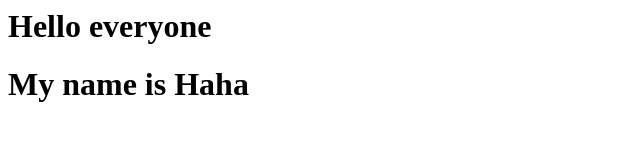
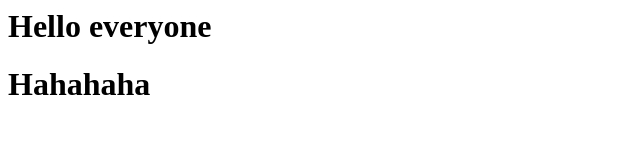
Before and after one commit to ConGiansBay/Hello_Word, a plain HTML site: page index.html in a window 1280 px wide. Shown: the whole page, without its empty margins (0-640 px from the left). Drawn offline with Linux system fonts and the light colour scheme.

Commit message:
3rd update index.hmtl

```diff
--- a/index.html
+++ b/index.html
@@ -1,2 +1,2 @@
 <h1>Hello everyone</h1>
-<h1>My name is Haha<h1>
+<h1>Hahahaha<h1>
```
